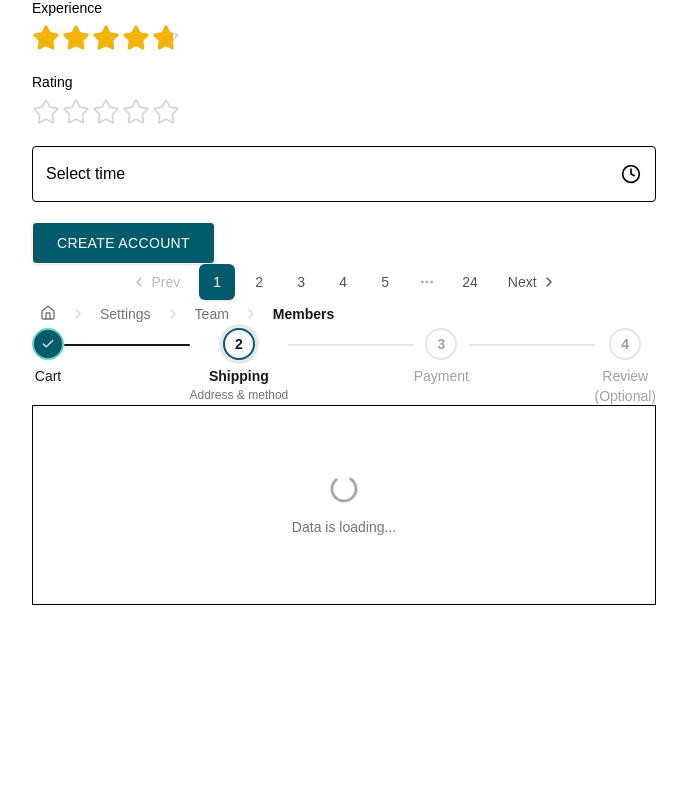
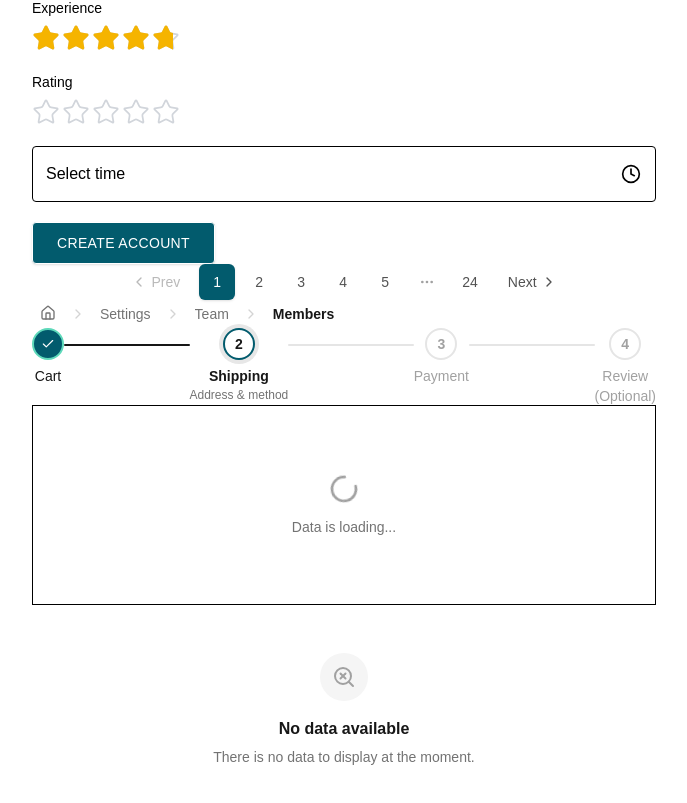
Before and after one commit to Azharul122/reusable-components, a Next.js app: page / in a window 1280 px wide. Shown: the part 1587-2390 px from the top of the page, without its empty margins (296-983 px from the left). Before the commit the page ends 2256 px from the top, so only its background shows below. Built offline with nearby package versions, Linux system fonts and the light colour scheme.

Commit message:
Emty State

```diff
--- a/src/app/(common)/page.tsx
+++ b/src/app/(common)/page.tsx
@@ -17,6 +17,7 @@ import Breadcrumbs from "@/src/components/ui/Breadcrumbs";
 import Link from "next/link";
 import Steps from "@/src/components/ui/Stepper";
 import PageLoader from "@/src/components/shared/loader/Loader";
+import EmptyState from "@/src/components/ui/Empty";
 
 const countryOptions = [
   { value: "us", label: "United States" },
@@ -237,7 +238,7 @@ export default function Home() {
   );
 
   const [page, setPage] = useState(1);
-    const [step, setStep] = useState(1);
+  const [step, setStep] = useState(1);
   const steps = [
     { label: "Cart" },
     { label: "Shipping", description: "Address & method" },
@@ -318,7 +319,20 @@ export default function Home() {
       <Steps steps={steps} currentStep={step} onStepClick={setStep} />
 
       {/* Loader */}
-      <PageLoader variant="inline" size="md" minHeight="200px" className="border" label="Data is loading..." />
+      <PageLoader
+        variant="inline"
+        size="md"
+        minHeight="200px"
+        className="border"
+        label="Data is loading..."
+      />
+
+      {/* Empty */}
+      <EmptyState
+        title="No data available"
+        description="There is no data to display at the moment."
+        variant= "search"
+      />
     </main>
   );
 }
```
